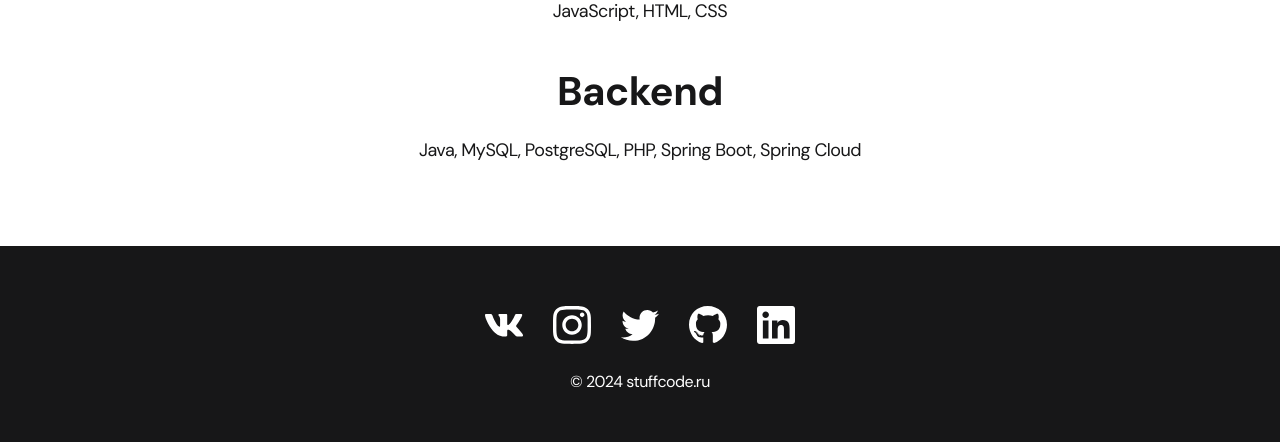
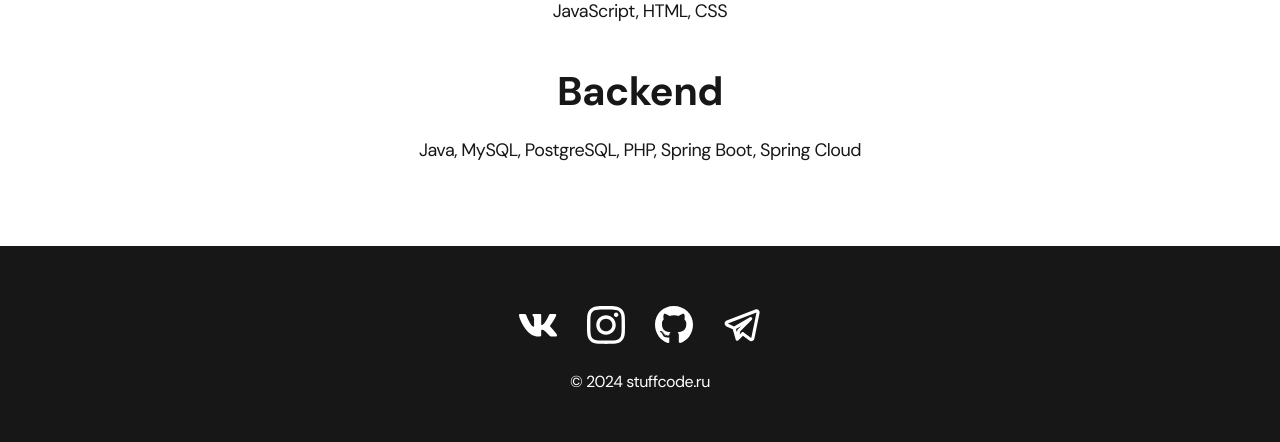
Before and after one commit to StuffCod3/web-portfolio, a PHP site: page /skills.php in a window 1280 px wide. Shown: the part 358-800 px from the top of the page. Run offline with PHP 8.4, Linux system fonts and the light colour scheme.

Commit message:
Update Links

```diff
--- a/skills.php
+++ b/skills.php
@@ -49,11 +49,10 @@
         <div class="container">
             <div class="footer__wrapper">
                 <ul class="social">
-                    <li class="social__item"><a href="#!"><img src="/img/icons/vk.svg" alt="Link"></a></li>
-                    <li class="social__item"><a href="#!"><img src="/img/icons/instagram.svg" alt="Link"></a></li>
-                    <li class="social__item"><a href="#!"><img src="/img/icons/twitter.svg" alt="Link"></a></li>
-                    <li class="social__item"><a href="#!"><img src="/img/icons/gitHub.svg" alt="Link"></a></li>
-                    <li class="social__item"><a href="#!"><img src="/img/icons/linkedIn.svg" alt="Link"></a></li>
+                    <li class="social__item"><a href="https://vk.com/3stuff"><img src="/img/icons/vk.svg" alt="Link"></a></li>
+                    <li class="social__item"><a href="https://www.instagram.com/3evgeny"><img src="/img/icons/instagram.svg" alt="Link"></a></li>
+                    <li class="social__item"><a href="https://github.com/StuffCod3"><img src="/img/icons/gitHub.svg" alt="Link"></a></li>
+                    <li class="social__item"><a href="https://t.me/stuff3h"><img src="/img/icons/telegram.svg" alt="Link"></a></li>
                 </ul>
                 <div class="copyright">
                     <p>© 2024 stuffcode.ru</p>
```
Also changed, not shown: contacts.php (+4 -5 lines), index.php (+4 -4 lines), project-page.php (+4 -5 lines).
